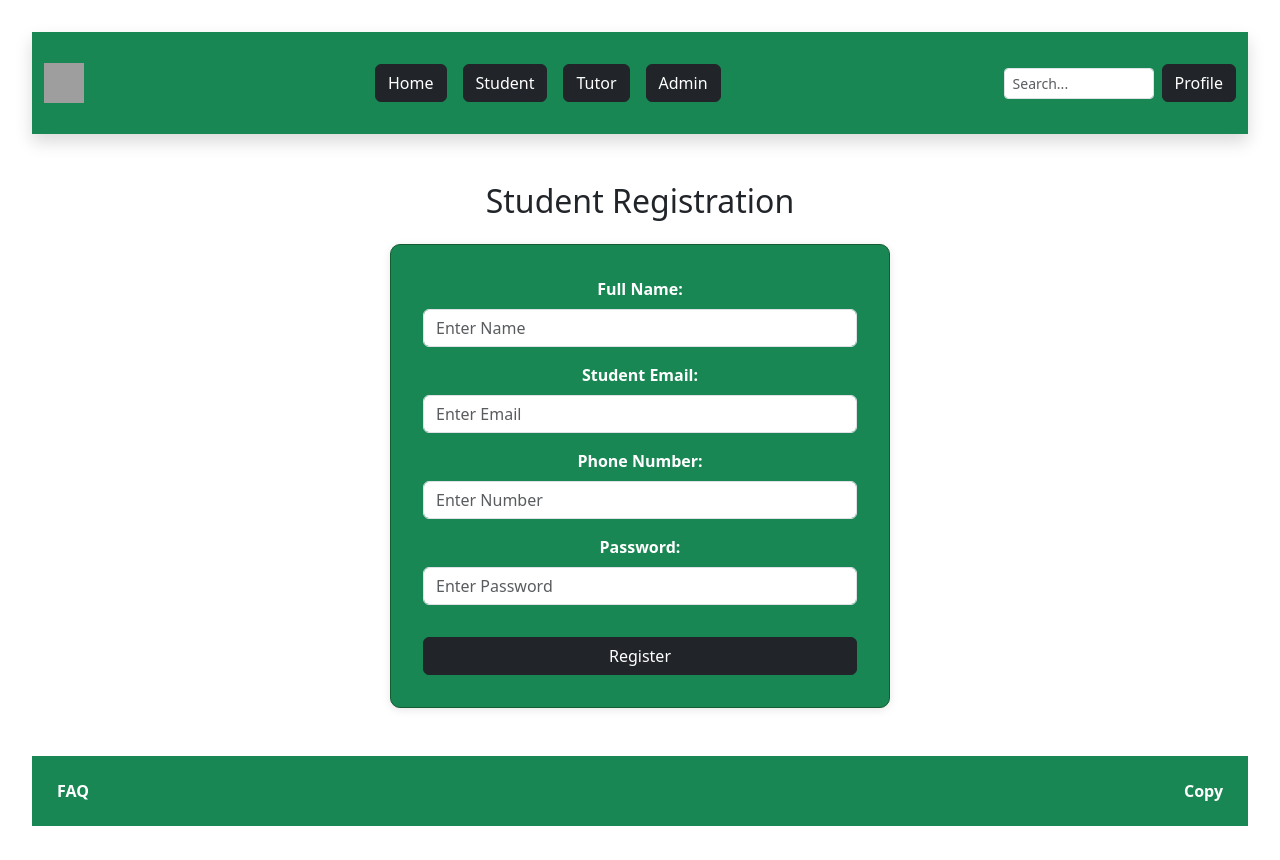
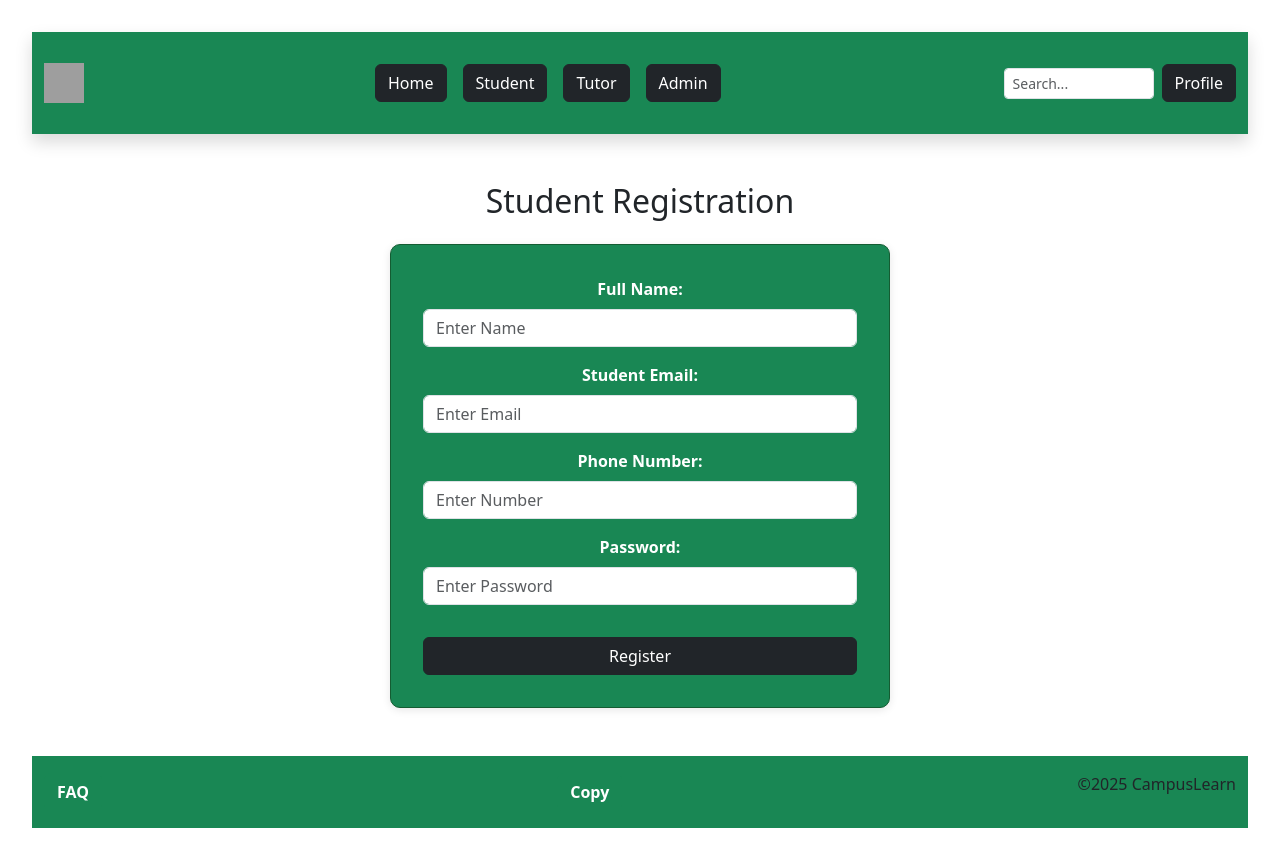
Before and after one commit to 0101Keke/super-duper-robot, a React (Vite) app in the folder client/: page /StuReg in a window 1280 px wide. Built offline with nearby package versions, Linux system fonts and the light colour scheme; grey boxes are pictures that could not be loaded.

Commit message:
Add copyright notice to footer component

```diff
--- a/client/src/Components/Footer.jsx
+++ b/client/src/Components/Footer.jsx
@@ -19,6 +19,7 @@ function Footer() {
                 >
                     Copy
                 </button>
+                <p>&copy;{new Date().getFullYear()} CampusLearn</p>
             </div>
         </footer>
     );
```
